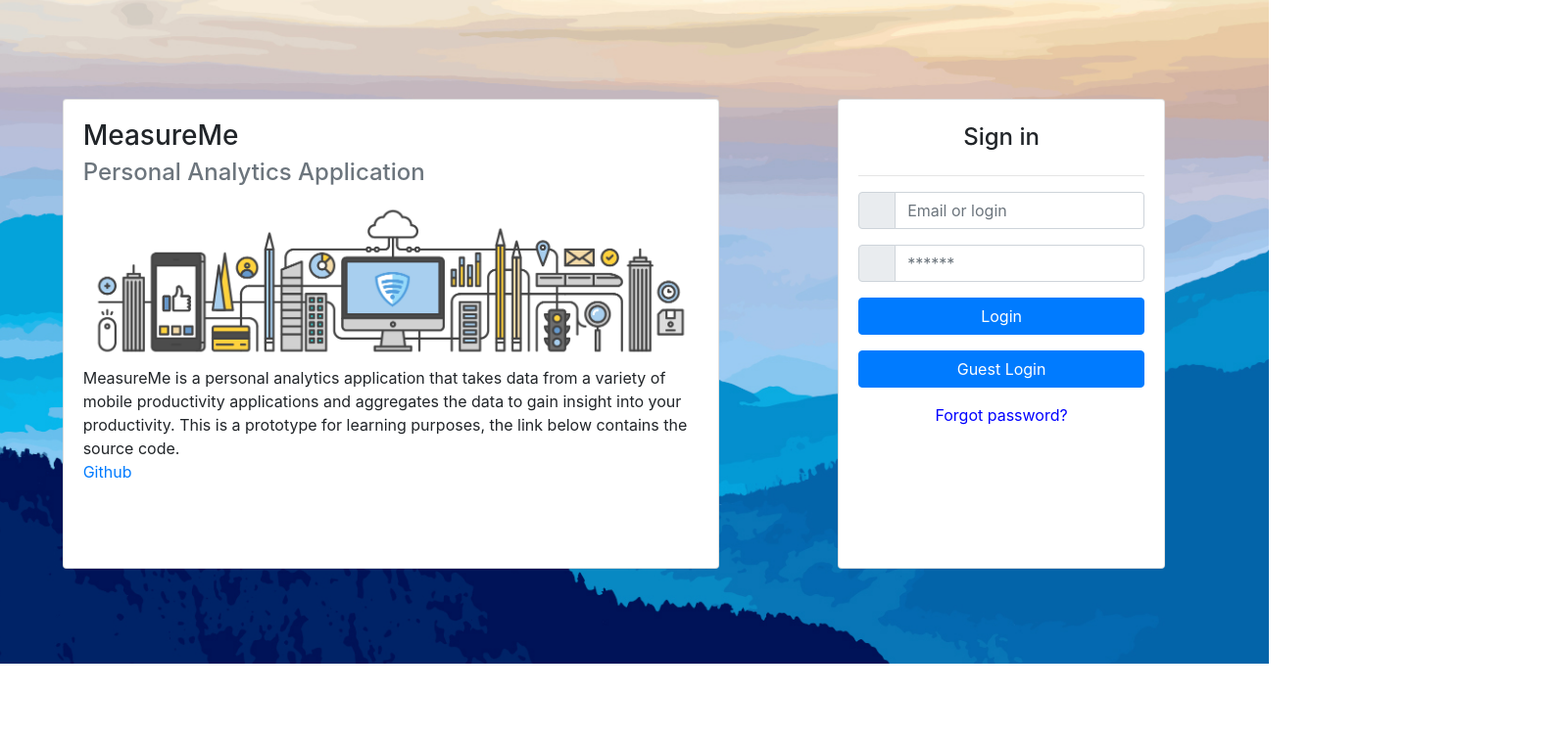
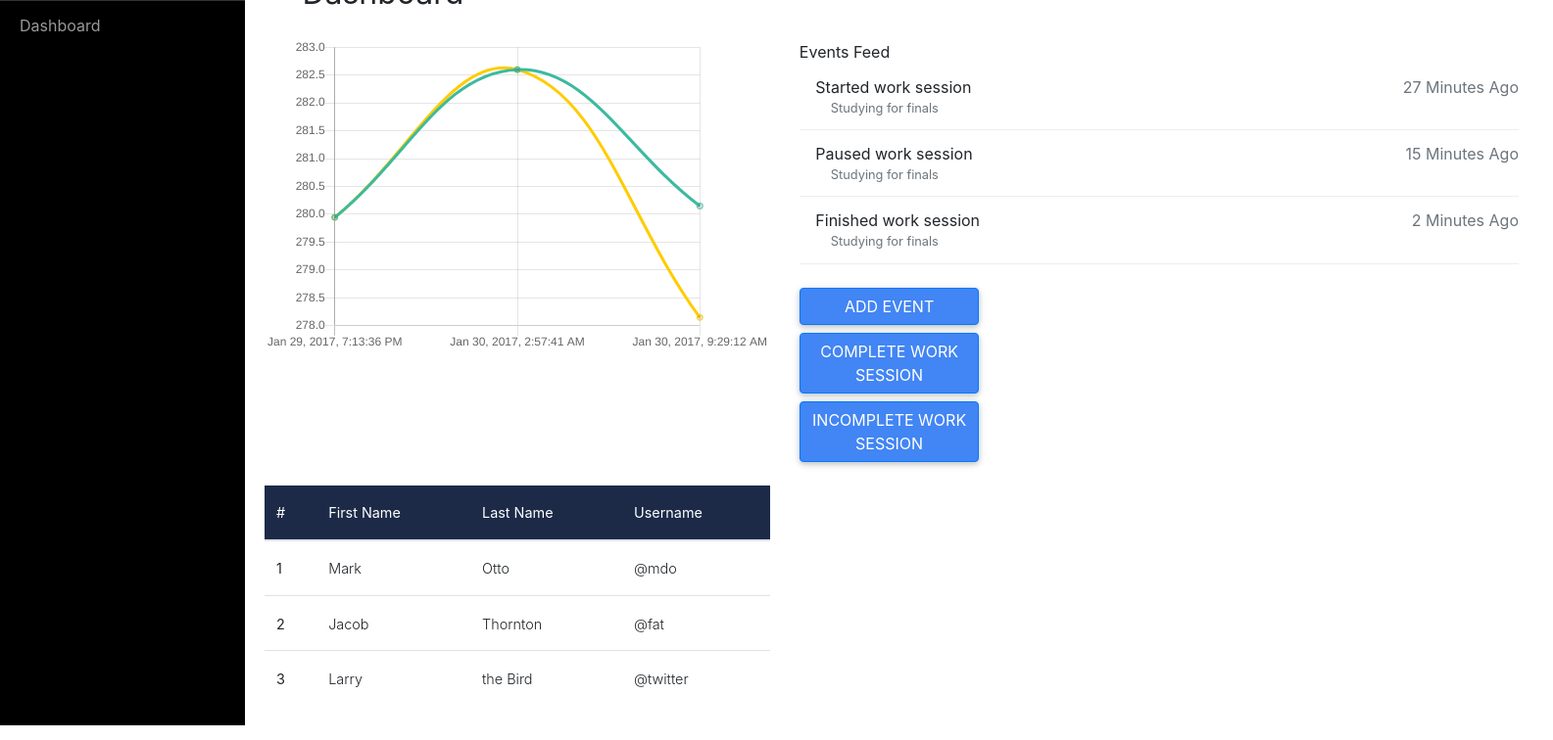
Before and after one commit to youomid/MeasureMe, an Angular app in the folder mm-dashboard/: page /main/dashboard in a window 1280 px wide. Before the commit this address led to /login. Shown: the part 59-815 px from the top of the page at 98% size, 1585 px wide, since content can reach past the window. Built offline with nearby package versions, Linux system fonts and the light colour scheme; no server answers.

Commit message:
Added mdbootstrap, added table to dashboard

```diff
--- a/mm-dashboard/src/app/app.module.ts
+++ b/mm-dashboard/src/app/app.module.ts
@@ -9,7 +9,6 @@ import { AppRoutingModule } from './/app-routing.module';
 import { DashboardComponent } from './dashboard/dashboard.component';
 import { APIService } from './api.service';
 import { HttpClientModule } from '@angular/common/http';
-
 
 
 @NgModule({
--- a/mm-dashboard/src/app/dashboard/dashboard.component.html
+++ b/mm-dashboard/src/app/dashboard/dashboard.component.html
@@ -19,7 +19,46 @@
 		      </small>
 		    </div>
 		  </section>
+		  <section style="margin-top:3vh">
+			  <button style="width:25%" type="button" (click)="sendMessage()" class="btn btn-primary btn-block"> Add Event </button>
+			  <button style="width:25%" type="button" (click)="sendMessage()" class="btn btn-primary btn-block"> Complete Work Session </button>
+			  <button style="width:25%" type="button" (click)="sendMessage()" class="btn btn-primary btn-block"> Incomplete Work Session </button>
+			</section>
 	  </div>
 	</div>
-	<button style="width:25%" type="button" (click)="sendMessage()" class="btn btn-primary btn-block"> Add Event </button>
+	<div class="row" style="margin-top:3vh">
+		<div class="col-md-5">
+			<table class="table">
+			    <thead class="mdb-color darken-3">
+			        <tr class="text-white">
+			            <th>#</th>
+			            <th>First Name</th>
+			            <th>Last Name</th>
+			            <th>Username</th>
+			        </tr>
+			    </thead>
+
+			    <tbody>
+			        <tr>
+			            <th scope="row">1</th>
+			            <td>Mark</td>
+			            <td>Otto</td>
+			            <td>@mdo</td>
+			        </tr>
+			        <tr>
+			            <th scope="row">2</th>
+			            <td>Jacob</td>
+			            <td>Thornton</td>
+			            <td>@fat</td>
+			        </tr>
+			        <tr>
+			            <th scope="row">3</th>
+			            <td>Larry</td>
+			            <td>the Bird</td>
+			            <td>@twitter</td>
+			        </tr>
+			    </tbody>
+			</table>
+		</div>
+	</div>
 </section>
--- a/mm-dashboard/src/app/main/main.component.ts
+++ b/mm-dashboard/src/app/main/main.component.ts
@@ -17,21 +17,21 @@ export class MainComponent implements OnInit {
   }
 
   ngOnInit() {
-    var authToken = this._auth.getToken();
+   //  var authToken = this._auth.getToken();
 
-  	if(authToken){
-      this._auth.validateToken(authToken)
-        .subscribe(
-            res => {
-              this.goToDashboard()
-            },
-            err => {
-              this.router.navigate(['/login']);
-            }
-        );
-    }else{
-      this.router.navigate(['/login']);
-    }
+  	// if(authToken){
+   //    this._auth.validateToken(authToken)
+   //      .subscribe(
+   //          res => {
+   //            this.goToDashboard()
+   //          },
+   //          err => {
+   //            this.router.navigate(['/login']);
+   //          }
+   //      );
+   //  }else{
+   //    this.router.navigate(['/login']);
+   //  }
 
   }
 
--- a/mm-dashboard/src/index.html
+++ b/mm-dashboard/src/index.html
@@ -7,6 +7,12 @@
 
   <meta name="viewport" content="width=device-width, initial-scale=1">
   <link rel="icon" type="image/x-icon" href="favicon.ico">
+    <!-- Font Awesome -->
+  <link rel="stylesheet" href="https://maxcdn.bootstrapcdn.com/font-awesome/4.7.0/css/font-awesome.min.css">
+  <!-- Bootstrap core CSS -->
+  <link href="https://cdnjs.cloudflare.com/ajax/libs/twitter-bootstrap/4.0.0/css/bootstrap.min.css" rel="stylesheet">
+  <!-- Material Design Bootstrap -->
+  <link href="https://cdnjs.cloudflare.com/ajax/libs/mdbootstrap/4.5.4/css/mdb.min.css" rel="stylesheet">
 </head>
 <body style="height: 100%;">
   <app-root></app-root>
```
Also changed, not shown: mm-dashboard/package.json (+4 -4 lines).
